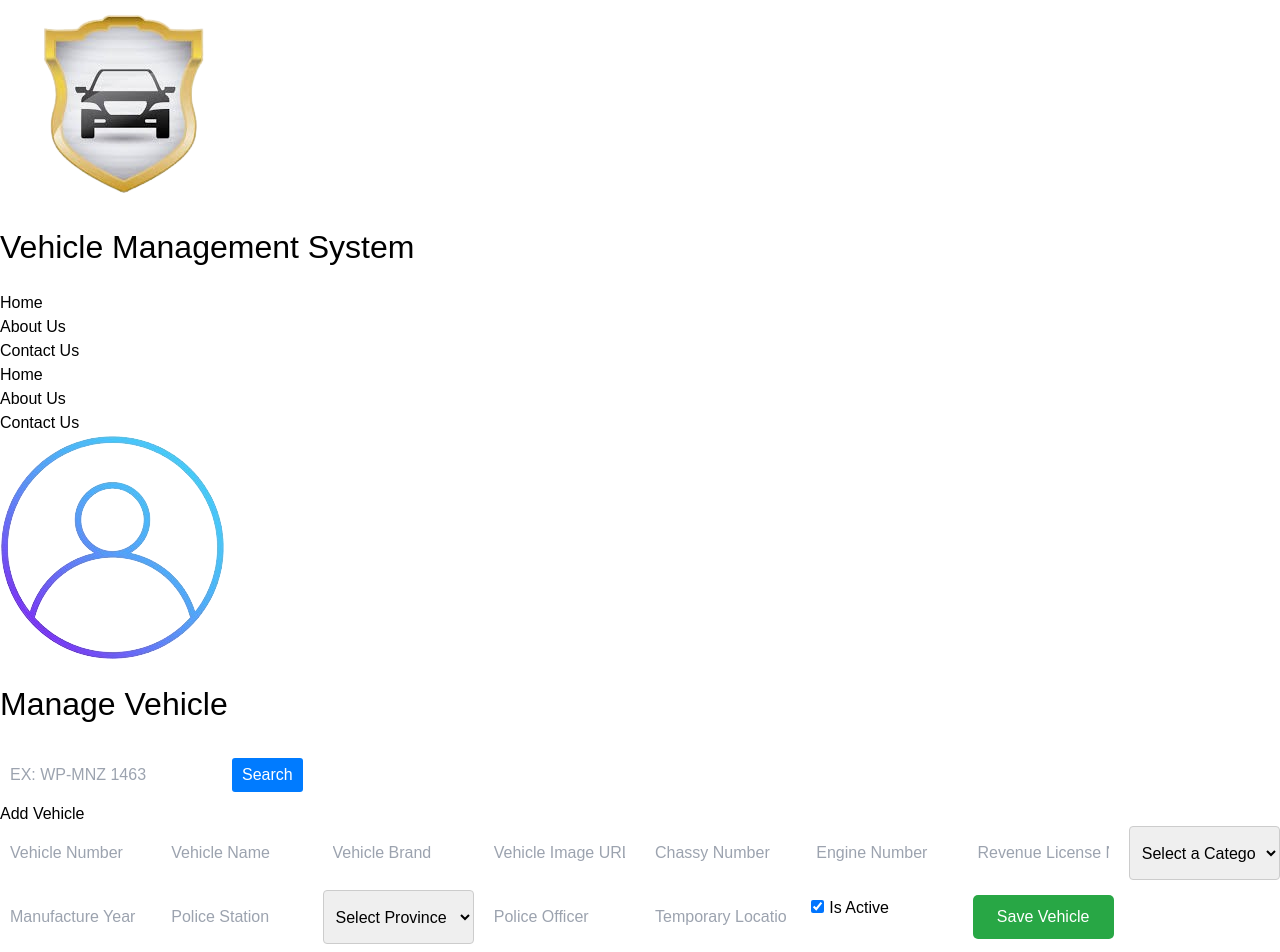
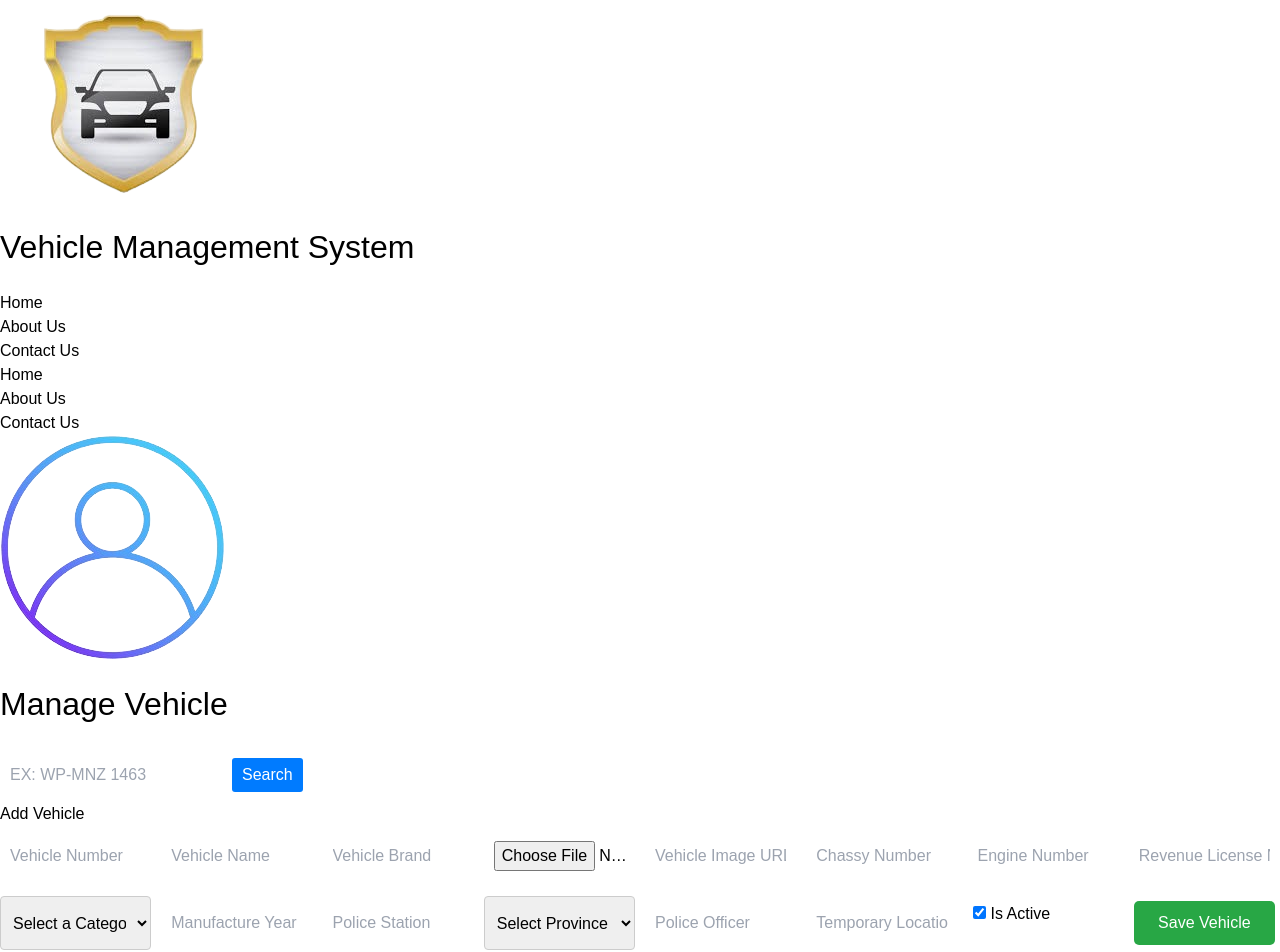
Before and after one commit to sathsarakavindu/Vehicle-Management-System, a React (Vite) app: page /manage-vehicle in a window 1280 px wide. Shown: the top 952 px of the page. Built offline with nearby package versions, Linux system fonts and the light colour scheme; no server answers.

Commit message:
update done

```diff
--- a/package.json
+++ b/package.json
@@ -10,6 +10,7 @@
     "preview": "vite preview"
   },
   "dependencies": {
+    "@supabase/supabase-js": "^2.48.1",
     "axios": "^1.7.9",
     "dotenv": "^16.4.7",
     "react": "^18.3.1",
--- /dev/null
+++ b/src/Components/Admin/supabaseClient.jsx
@@ -0,0 +1,6 @@
+import { createClient } from '@supabase/supabase-js';
+
+const supabaseUrl = import.meta.env.VITE_SUPABASE_URL;
+const supabaseAnonKey = import.meta.env.VITE_SUPABASE_ANON_KEY;
+
+export const supabase = createClient(supabaseUrl, supabaseAnonKey);
--- a/src/Pages/Admin/ManageVehicle.jsx
+++ b/src/Pages/Admin/ManageVehicle.jsx
@@ -4,6 +4,8 @@ import './../../styles/App.css'
 import Header from '../../Components/Header/Header';
 import Footer from '../../Components/Footer';
 import AdminVehicleCard from '../../Components/VehicleCard/AdminVehicleCard';
+import { supabase } from '../../Components/Admin/supabaseClient';
+// import { supabase } from '../../Components/Admin/supabaseClient'; // Import Supabase client
 
 
 function ManageVehicle() {
@@ -11,6 +13,7 @@ function ManageVehicle() {
 
     const [vehicles, setVehicles] = useState([]);
     const [searchValue, setSearchValue] = useState("");
+    const [uploading, setUploading] = useState(false);
 
   // State for adding a vehicle with all fields from the schema
   const [newVehicle, setNewVehicle] = useState({
@@ -28,7 +31,7 @@ function ManageVehicle() {
     policeOfficer: "",
     temporaryLocation: "",
     isActive: true,
-    isInPoliceGarage: true,
+    isInPoliceGarage: false,
     outsideGarageLocation: "",
     fundAmount: 0,
   });
@@ -164,6 +167,39 @@ function ManageVehicle() {
     }
   };
 
+  const handleImageUpload = async (e) => {
+    const file = e.target.files[0];
+    if (!file) return;
+
+    setUploading(true);
+
+    try {
+      const fileName = `${new Date().getTime()}-${file.name}`;
+      const { data, error } = await supabase.storage
+        .from('vehicle-images')
+        .upload(fileName, file);
+
+      if (error) {
+        console.error('Error uploading image:', error.message);
+        return;
+      }
+
+      const { publicUrl } = supabase.storage.from('vehicle-images').getPublicUrl(data.path);
+
+      setNewVehicle((prevState) => ({
+        ...prevState,
+        vehicleImage: publicUrl,
+      }));
+
+      console.log('Image uploaded successfully:', publicUrl);
+    } catch (error) {
+      console.error('Error uploading image:', error.message);
+    } finally {
+      setUploading(false);
+    }
+  };
+
+
 
 
   return (
@@ -207,6 +243,11 @@ function ManageVehicle() {
           value={newVehicle.vehicleBrand}
           onChange={handleChange}
         />
+        <input
+            type="file"
+            accept="image/*"
+            onChange={handleImageUpload}
+          />
         <input
           type="text"
           name="vehicleImage"
```
Also changed, not shown: 2 other files (tests, documents, lock files or other folders).
